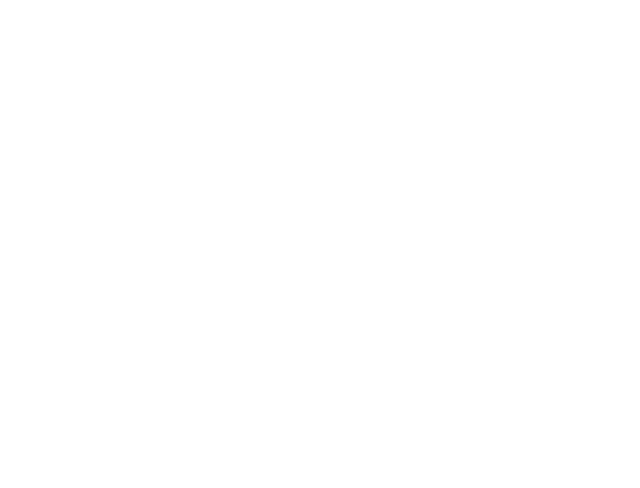
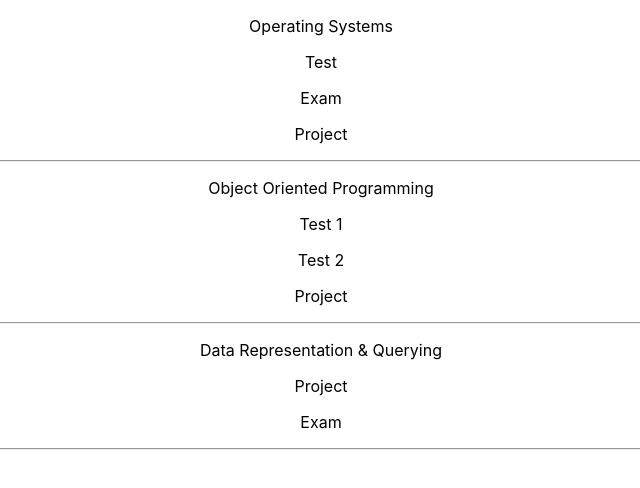
Before and after one commit to G00299944/MERN-Project, a React (Create React App) app: page /read in a window 1280 px wide. Shown: the top 488 px of the page, without its empty margins (319-959 px from the left). Built offline with nearby package versions, Linux system fonts and the light colour scheme.

Commit message:
properly nested parent/child components

```diff
--- a/src/App.js
+++ b/src/App.js
@@ -13,7 +13,7 @@
     <BrowserRouter>
     <div className="App">
       <Switch>
-          <Route exact path="/" component={Read}/>
+          <Route path="/read" component={Read}/>
           <Route path="/create" component={Create} />
           <Route path="/update/:id" component={Update} />
           <Route path="/createAssessment/:id" component={CreateAssessment}/>
--- /dev/null
+++ b/src/components/assessmentItem.js
@@ -0,0 +1,16 @@
+import React from 'react';
+import '../App.css';
+
+class AssessmentItem extends React.Component {
+
+    render() {
+        return (
+
+            <div>
+                <p>{this.props.asssessment.Title}</p>
+            </div>
+        );
+    }
+}
+
+export default AssessmentItem;
--- /dev/null
+++ b/src/components/assessments.js
@@ -0,0 +1,14 @@
+import React from 'react';
+import '../App.css';
+import AssessmentItem from '../components/assessmentItem';
+
+class Subjects extends React.Component {
+
+    render() {
+        return this.props.myAssessments.map((asssessment) => {
+            return <AssessmentItem asssessment={asssessment}></AssessmentItem>
+        })
+    }
+}
+
+export default Subjects
--- a/src/components/read.js
+++ b/src/components/read.js
@@ -6,24 +6,63 @@
 
 class Read extends React.Component {
 
+    // state = {
+    //     Subjects: []
+    // };
+
     state = {
-        Subjects: []
-    };
 
-    componentDidMount() {
-        Axios.get("http://localhost:4000/api/subjects")
-        .then((res) => {
-            this.setState({Subjects: res.data.subjects})
-        })
-        .catch((err) => {
-            console.log(err);
-        })
+        Subjects: [{
+            "Title": "Operating Systems",
+            "Credits": 5,
+            "Assessments": [
+                {"Title": "Test", "Weight": 0.2, "Grade": 0},
+                {"Title": "Exam", "Weight": 0.6, "Grade": 0},
+                {"Title": "Project", "Weight": 0.2, "Grade": 0},
+            ]
+        },
+        {
+            "Title": "Object Oriented Programming",
+            "Credits": 5,
+            "Assessments": [
+                {"Title": "Test 1", "Weight": 0.25, "Grade": 0},
+                {"Title": "Test 2", "Weight": 0.25, "Grade": 0},
+                {"Title": "Project", "Weight": 0.5, "Grade": 0},
+            ]
+        },
+        {
+            "Title": "Data Representation & Querying",
+            "Credits": 5,
+            "Assessments": [
+                {"Title": "Project", "Weight": 0.5, "Grade": 0},
+                {"Title": "Exam", "Weight": 0.5, "Grade": 0}
+            ]
+        }]
     }
+
+
+    // componentDidMount() {
+    //     Axios.get("http://localhost:4000/api/subjects")
+    //     .then((res) => {
+    //         this.setState({Subjects: res.data.subjects})
+    //     })
+    //     .catch((err) => {
+    //         console.log(err);
+    //     })
+    // }
+
+    // render() {
+    //     return (
+    //         <div>
+    //             <h1>DEBUG - READ COMPONENT</h1>
+    //             <Subjects mySubjects={this.state.Subjects}></Subjects>
+    //         </div>
+    //     );
+    // }
 
     render() {
         return (
-            <div>
-                <h1>DEBUG - READ COMPONENT</h1>
+            <div className="Read">
                 <Subjects mySubjects={this.state.Subjects}></Subjects>
             </div>
         );
--- a/src/components/subjectItem.js
+++ b/src/components/subjectItem.js
@@ -2,34 +2,47 @@
 import '../App.css';
 import {Link} from 'react-router-dom';
 import Axios from 'axios';
+import Assessments from '../components/assessments';
 
 class SubjectItem extends React.Component {
-
-    constructor() {
-        super();
-        this.DeleteSubject = this.DeleteSubject.bind(this);
-    }
-
-    DeleteSubject(e) {
-        Axios.delete("http://localhost:4000/api/subjects/" + this.props.subject._id)
-        .then()
-        .catch();
-    }
 
     render() {
         return (
             <div>
-                <hr></hr>
-                <p>Subject: {this.props.subject.name}</p>
-                <p>Credits: {this.props.subject.credits}</p>
-                <Link to={"/update/" + this.props.subject._id} className="btn btn-primary">Edit</Link><br></br>
-                <Link to={"/createAssessment/" + this.props.subject._id} className="btn btn-primary">Create Assessment</Link>
-                <br></br>
-                <button onClick={this.DeleteSubject}>Delete</button>
+                {/* <h1>SUBJECT_ITEM COMPONENT</h1> */}
+                <p>{this.props.subject.Title}</p>
+                <Assessments myAssessments={this.props.subject.Assessments}></Assessments>
                 <hr></hr>
             </div>
+
         );
     }
+
+    // constructor() {
+    //     super();
+    //     this.DeleteSubject = this.DeleteSubject.bind(this);
+    // }
+
+    // DeleteSubject(e) {
+    //     Axios.delete("http://localhost:4000/api/subjects/" + this.props.subject._id)
+    //     .then()
+    //     .catch();
+    // }
+
+    // render() {
+    //     return (
+    //         <div>
+    //             <hr></hr>
+    //             <p>Subject: {this.props.subject.name}</p>
+    //             <p>Credits: {this.props.subject.credits}</p>
+    //             <Link to={"/update/" + this.props.subject._id} className="btn btn-primary">Edit</Link><br></br>
+    //             <Link to={"/createAssessment/" + this.props.subject._id} className="btn btn-primary">Create Assessment</Link>
+    //             <br></br>
+    //             <button onClick={this.DeleteSubject}>Delete</button>
+    //             <hr></hr>
+    //         </div>
+    //     );
+    // }
 }
 
 export default SubjectItem;
--- a/src/components/subjects.js
+++ b/src/components/subjects.js
@@ -10,6 +10,12 @@
             return <SubjectItem subject={subject}></SubjectItem>
         })
     }
+
+    // render() {
+    //     return this.props.mySubjects.map((subject) => {
+    //         return <SubjectItem subject={subject}></SubjectItem>
+    //     })
+    // }
 }
 
 export default Subjects
```
